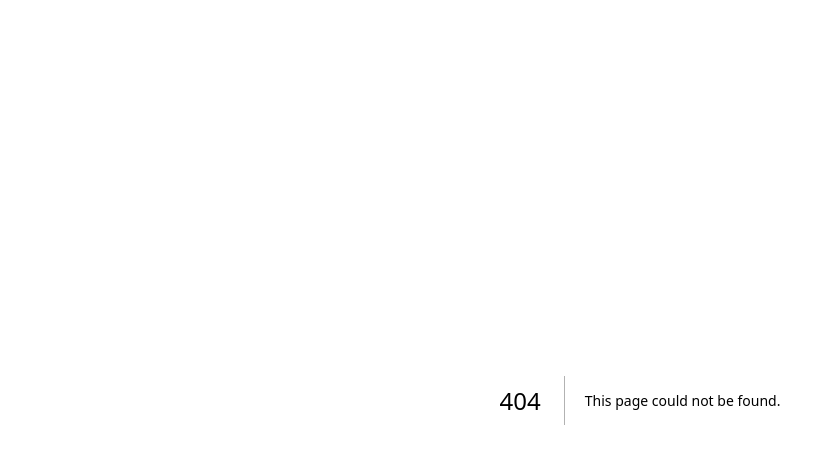
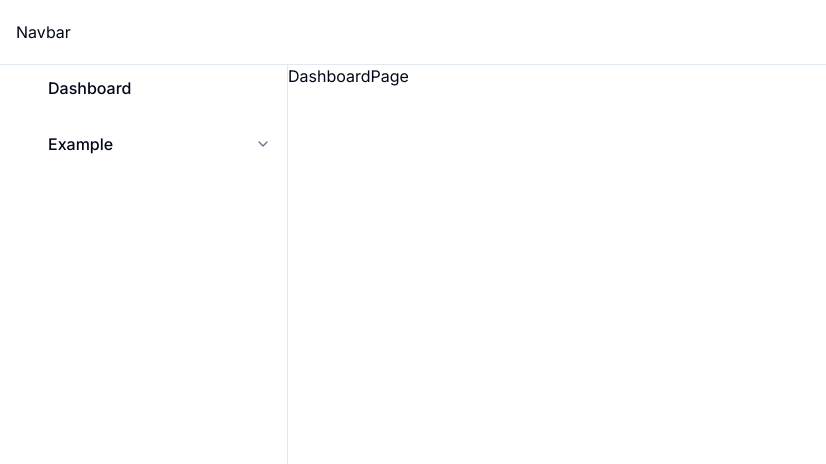
Before and after one commit to pratamayp/next-shadcn, a Next.js app: page /dashboard in a window 1280 px wide. Before the commit this address had no page. Shown: the top 464 px of the page, without its empty margins (0-826 px from the left). Built offline with nearby package versions, Linux system fonts and the light colour scheme.

Commit message:
feat(layout): navbar, sidebar

```diff
--- /dev/null
+++ b/app/(dashboard)/dashboard/page.tsx
@@ -0,0 +1,5 @@
+const DashboardPage = () => {
+  return <div>DashboardPage</div>;
+};
+
+export default DashboardPage;
--- /dev/null
+++ b/app/(dashboard)/layout.tsx
@@ -0,0 +1,21 @@
+import { Navbar, Sidebar } from '@/components/layout';
+
+const AdminLayout = ({
+  children,
+}: Readonly<{
+  children: React.ReactNode;
+}>) => {
+  return (
+    <>
+      <Navbar />
+      <div className="flex h-screen border-collapse overflow-hidden">
+        <Sidebar />
+        <main className="flex-1 overflow-y-auto overflow-x-hidden pt-16">
+          {children}
+        </main>
+      </div>
+    </>
+  );
+};
+
+export default AdminLayout;
--- /dev/null
+++ b/components/layout/index.ts
@@ -0,0 +1,2 @@
+export * from './navbar';
+export * from './sidebar';
--- /dev/null
+++ b/components/layout/navbar.tsx
@@ -0,0 +1,7 @@
+export const Navbar = () => {
+  return (
+    <div className="fixed left-0 right-0 top-0 z-20 border-b bg-background/95 backdrop-blur">
+      <nav className="flex h-16 items-center justify-between px-4">Navbar</nav>
+    </div>
+  );
+};
--- /dev/null
+++ b/components/layout/side-nav.tsx
@@ -0,0 +1,123 @@
+'use client';
+
+import { ChevronDownIcon } from 'lucide-react';
+import {
+  Accordion,
+  AccordionContent,
+  AccordionItem,
+  AccordionTrigger,
+} from '../ui/accordion';
+import Link from 'next/link';
+import { buttonVariants } from '../ui/button';
+import { cn } from '@/lib/utils';
+import { NavItem } from '@/types';
+import { useState } from 'react';
+import { useSidebar } from '@/hooks/useSidebar';
+import { usePathname } from 'next/navigation';
+
+interface SideNavProps {
+  items: NavItem[];
+  setOpen?: (open: boolean) => void;
+  className?: string;
+}
+
+export const SideNav = ({ items, setOpen, className }: SideNavProps) => {
+  const path = usePathname();
+  const { isOpen } = useSidebar();
+
+  const [openItem, setOpenItem] = useState('');
+  const [lastOpenItem, setLastOpenItem] = useState('');
+
+  return (
+    <nav className="space-y-2">
+      {items.map((item) =>
+        item.isChidren ? (
+          <Accordion
+            type="single"
+            collapsible
+            className="space-y-2"
+            key={item.title}
+            value={openItem}
+            onValueChange={setOpenItem}
+          >
+            <AccordionItem value={item.title} className="border-none ">
+              <AccordionTrigger
+                className={cn(
+                  buttonVariants({ variant: 'ghost' }),
+                  'group relative flex h-12 justify-between px-4 py-2 text-base duration-200 hover:bg-muted hover:no-underline',
+                )}
+                noChevron
+              >
+                <div>
+                  <item.icon className={cn('h-5 w-5', item.color)} />
+                </div>
+                <div
+                  className={cn(
+                    'absolute left-12 text-base duration-200 ',
+                    !isOpen && className,
+                  )}
+                >
+                  {item.title}
+                </div>
+
+                {isOpen && (
+                  <ChevronDownIcon className="h-4 w-4 shrink-0 text-muted-foreground transition-transform duration-200" />
+                )}
+              </AccordionTrigger>
+              <AccordionContent className="mt-2 space-y-4 pb-1">
+                {item.children?.map((child) => (
+                  <Link
+                    key={child.title}
+                    href={child.href}
+                    onClick={() => {
+                      if (setOpen) setOpen(false);
+                    }}
+                    className={cn(
+                      buttonVariants({ variant: 'ghost' }),
+                      'group relative flex h-12 justify-start gap-x-3',
+                      path === child.href &&
+                        'bg-muted font-bold hover:bg-muted',
+                    )}
+                  >
+                    <child.icon className={cn('h-5 w-5', child.color)} />
+                    <div
+                      className={cn(
+                        'absolute left-12 text-base duration-200',
+                        !isOpen && className,
+                      )}
+                    >
+                      {child.title}
+                    </div>
+                  </Link>
+                ))}
+              </AccordionContent>
+            </AccordionItem>
+          </Accordion>
+        ) : (
+          <Link
+            key={item.title}
+            href={item.href}
+            onClick={() => {
+              if (setOpen) setOpen(false);
+            }}
+            className={cn(
+              buttonVariants({ variant: 'ghost' }),
+              'group relative flex h-12 justify-start',
+              path === item.href && 'bg-muted font-bold hover:bg-muted',
+            )}
+          >
+            <item.icon className={cn('h-5 w-5', item.color)} />
+            <span
+              className={cn(
+                'absolute left-12 text-base duration-200',
+                !isOpen && className,
+              )}
+            >
+              {item.title}
+            </span>
+          </Link>
+        ),
+      )}
+    </nav>
+  );
+};
--- /dev/null
+++ b/components/layout/sidebar.tsx
@@ -0,0 +1,27 @@
+import { cn } from '@/lib/utils';
+import { SideNav } from './side-nav';
+import { items } from '@/constants/sidebar';
+
+interface SidebarProps {
+  className?: string;
+}
+
+export const Sidebar = ({ className }: SidebarProps) => {
+  return (
+    <aside
+      className={cn(
+        `relative hidden h-screen border-r pt-16 md:block w-72`,
+        // status && 'duration-500',
+        // isOpen ? 'w-72' : 'w-[78px]',
+        className,
+      )}
+    >
+      <div className="">
+        <SideNav
+          className="text-background opacity-0 transition-all duration-300 group-hover:z-50 group-hover:ml-4 group-hover:rounded group-hover:bg-foreground group-hover:p-2 group-hover:opacity-100"
+          items={items}
+        />
+      </div>
+    </aside>
+  );
+};
--- /dev/null
+++ b/components/ui/accordion.tsx
@@ -0,0 +1,66 @@
+'use client';
+
+import * as React from 'react';
+import * as AccordionPrimitive from '@radix-ui/react-accordion';
+import { ChevronDown } from 'lucide-react';
+
+import { cn } from '@/lib/utils';
+
+const Accordion = AccordionPrimitive.Root;
+
+const AccordionItem = React.forwardRef<
+  React.ElementRef<typeof AccordionPrimitive.Item>,
+  React.ComponentPropsWithoutRef<typeof AccordionPrimitive.Item>
+>(({ className, ...props }, ref) => (
+  <AccordionPrimitive.Item
+    ref={ref}
+    className={cn('border-b', className)}
+    {...props}
+  />
+));
+AccordionItem.displayName = 'AccordionItem';
+
+type AccordionTriggerProps = React.ComponentPropsWithoutRef<
+  typeof AccordionPrimitive.Trigger
+> & {
+  noChevron?: boolean;
+};
+
+const AccordionTrigger = React.forwardRef<
+  React.ElementRef<typeof AccordionPrimitive.Trigger>,
+  AccordionTriggerProps
+>(({ className, children, noChevron = false, ...props }, ref) => (
+  <AccordionPrimitive.Header className="flex">
+    <AccordionPrimitive.Trigger
+      ref={ref}
+      className={cn(
+        'flex flex-1 items-center justify-between py-4 font-medium transition-all hover:underline [&[data-state=open]>svg]:rotate-180',
+        className,
+      )}
+      {...props}
+    >
+      {children}
+      {!noChevron && (
+        <ChevronDown className="h-4 w-4 shrink-0 transition-transform duration-200" />
+      )}
+    </AccordionPrimitive.Trigger>
+  </AccordionPrimitive.Header>
+));
+AccordionTrigger.displayName = AccordionPrimitive.Trigger.displayName;
+
+const AccordionContent = React.forwardRef<
+  React.ElementRef<typeof AccordionPrimitive.Content>,
+  React.ComponentPropsWithoutRef<typeof AccordionPrimitive.Content>
+>(({ className, children, ...props }, ref) => (
+  <AccordionPrimitive.Content
+    ref={ref}
+    className="overflow-hidden text-sm transition-all data-[state=closed]:animate-accordion-up data-[state=open]:animate-accordion-down"
+    {...props}
+  >
+    <div className={cn('pb-4 pt-0', className)}>{children}</div>
+  </AccordionPrimitive.Content>
+));
+
+AccordionContent.displayName = AccordionPrimitive.Content.displayName;
+
+export { Accordion, AccordionItem, AccordionTrigger, AccordionContent };
--- /dev/null
+++ b/constants/sidebar.ts
@@ -0,0 +1,26 @@
+import { BookOpenCheck, LayoutDashboard } from 'lucide-react';
+import { type NavItem } from '@/types';
+
+export const items: NavItem[] = [
+  {
+    title: 'Dashboard',
+    icon: 'LayoutDashboard',
+    href: '/',
+    color: 'text-sky-500',
+  },
+  {
+    title: 'Example',
+    icon: 'BookOpenCheck',
+    href: '/example',
+    color: 'text-orange-500',
+    isChidren: true,
+    children: [
+      {
+        title: 'Example-01',
+        icon: 'BookOpenCheck',
+        color: 'text-red-500',
+        href: '/example/employees',
+      },
+    ],
+  },
+];
--- /dev/null
+++ b/hooks/useSidebar.tsx
@@ -0,0 +1,11 @@
+import { create } from 'zustand';
+
+interface SidebarStore {
+  isOpen: boolean;
+  toggle: () => void;
+}
+
+export const useSidebar = create<SidebarStore>((set) => ({
+  isOpen: true,
+  toggle: () => set((state) => ({ isOpen: !state.isOpen })),
+}));
--- a/package.json
+++ b/package.json
@@ -14,6 +14,7 @@
     "prepare": "husky install"
   },
   "dependencies": {
+    "@radix-ui/react-accordion": "^1.2.0",
     "@radix-ui/react-slot": "^1.1.0",
     "class-variance-authority": "^0.7.0",
     "clsx": "^2.1.1",
@@ -22,7 +23,8 @@
     "react": "^18",
     "react-dom": "^18",
     "tailwind-merge": "^2.3.0",
-    "tailwindcss-animate": "^1.0.7"
+    "tailwindcss-animate": "^1.0.7",
+    "zustand": "^4.5.2"
   },
   "devDependencies": {
     "@types/node": "^20",
--- /dev/null
+++ b/types/index.ts
@@ -0,0 +1,10 @@
+import { type LucideIcon } from 'lucide-react';
+
+export interface NavItem {
+  title: string;
+  href: string;
+  icon: LucideIcon | string;
+  color?: string;
+  isChidren?: boolean;
+  children?: NavItem[];
+}
```
Also changed, not shown: 1 other file (tests, documents, lock files or other folders).
